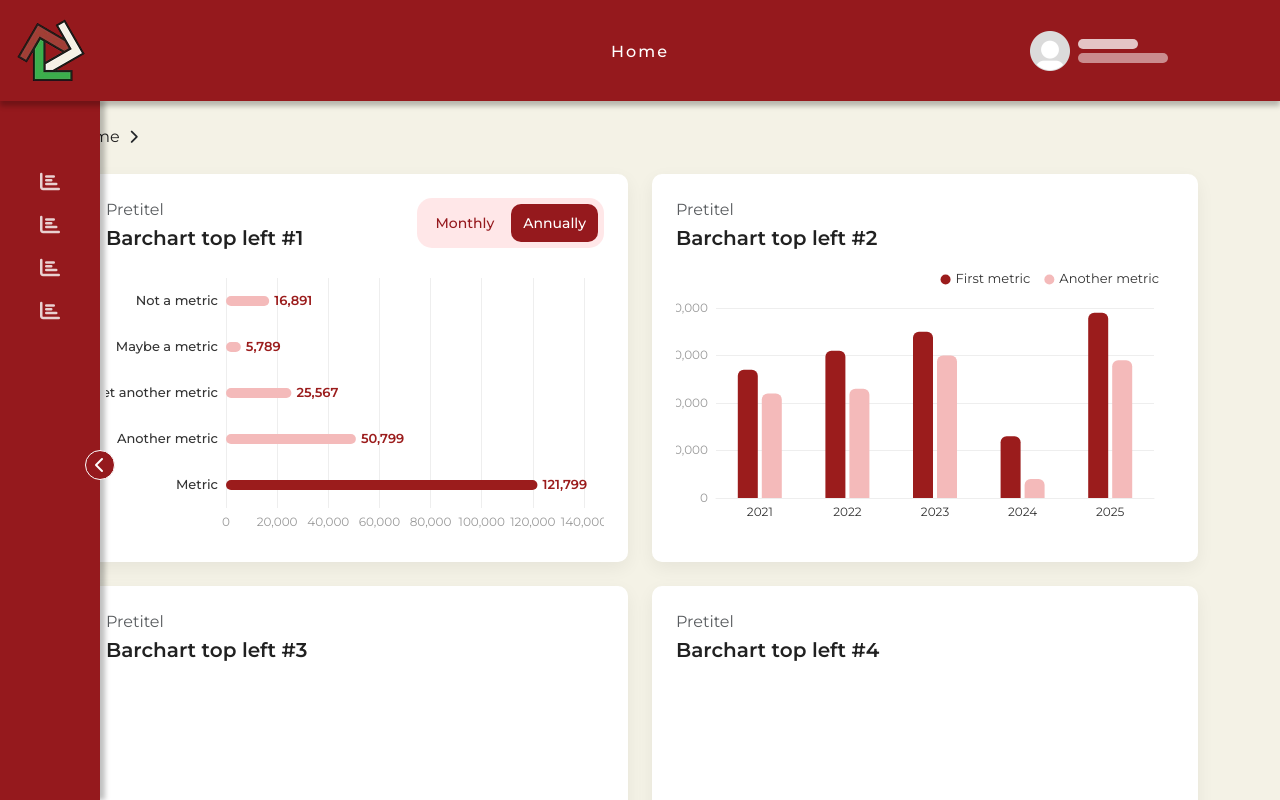
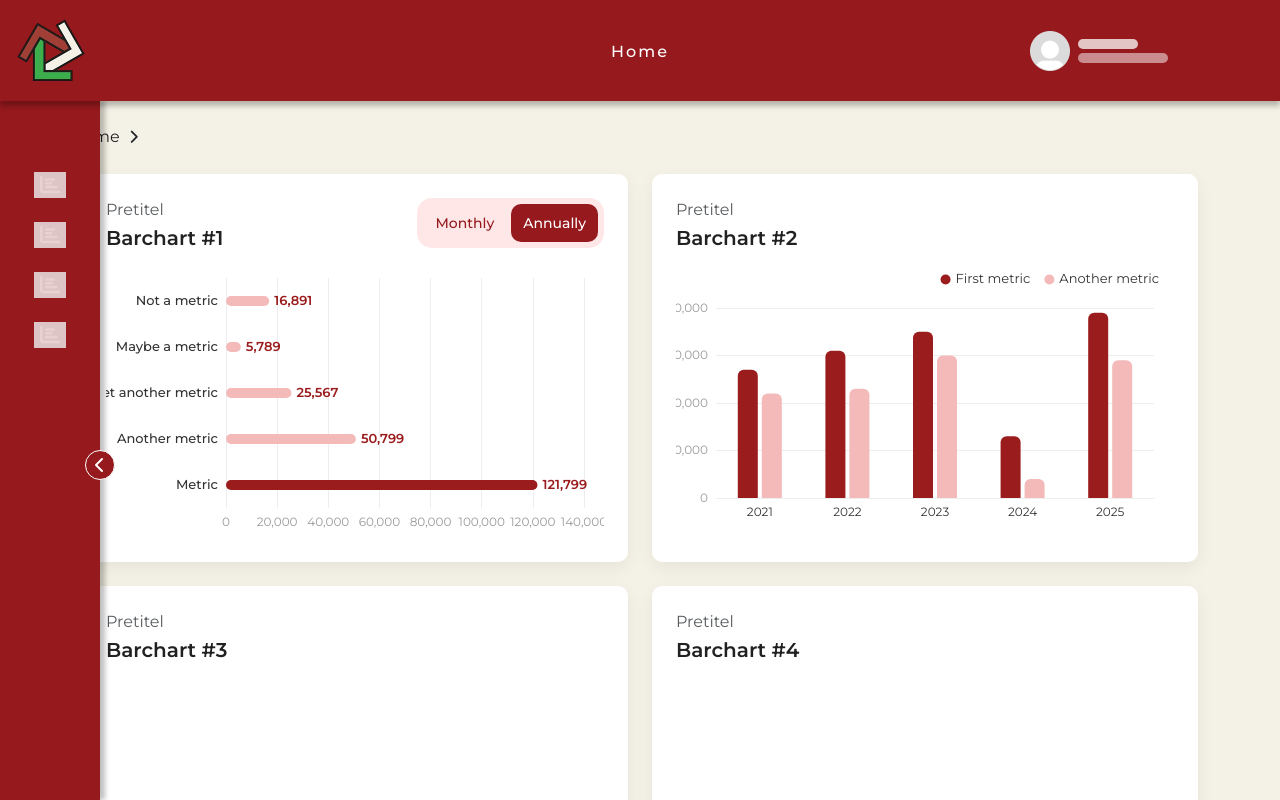
Before and after one commit to MauriceBoendermaker/Project-D, a React (Create React App) app in the folder prototype/dashboard/: page / in a window 1280 px wide. Built offline with nearby package versions, Linux system fonts and the light colour scheme.

Commit message:
Side Nav buttons now do button things
You can now select which graph / chart to show

```diff
--- a/prototype/dashboard/src/assets/scss/components/charts/_generic-chart.scss
+++ b/prototype/dashboard/src/assets/scss/components/charts/_generic-chart.scss
@@ -65,3 +65,8 @@
         }
     }
 }
+
+.chart-container.zoomed .generic-chart {
+    transform: scale(1.02);
+    transition: transform 0.3s ease;
+}
--- a/prototype/dashboard/src/components/ChartsWrapper.tsx
+++ b/prototype/dashboard/src/components/ChartsWrapper.tsx
@@ -1,29 +1,52 @@
 // This component is meant to act as a wrapper for all four charts on the main page
 
+import { useState, useEffect } from "react";
 import { GenericChart } from "./GenericChart";
 
-const chartContents = [
-    { title: "Barchart top left #1", chartId: "chart1", type: "horizontalBar" },
-    { title: "Barchart top left #2", chartId: "chart2", type: "verticalBar" },
-    { title: "Barchart top left #3", chartId: "chart3", type: "placeholder" },
-    { title: "Barchart top left #4", chartId: "chart4", type: "placeholder" },
+export const ChartsWrapper = () => {
+
+    const [zoomedChart, setZoomedChart] = useState<number | null>(null);
+
+    const chartConfigs = [
+        { title: "Barchart #1", id: "chart1", type: "horizontalBar" },
+        { title: "Barchart #2", id: "chart2", type: "verticalBar" },
+        { title: "Barchart #3", id: "chart3", type: "placeholder" },
+        { title: "Barchart #4", id: "chart4", type: "placeholder" },
     ];
 
-export const ChartsWrapper = () => {
+    useEffect(() => {
+        const onZoom = (e: any) => {
+            setZoomedChart((prev) => (prev === e.detail ? null : e.detail));
+        };
+
+        window.addEventListener("zoomChart", onZoom);
+        return () => window.removeEventListener("zoomChart", onZoom);
+    }, []);
+
+
     return (
         <section className="charts-wrapper container-fluid">
             <div className="chart-grid row g-4">
-                {chartContents.map((content, i) => (
-                    <div className="col-md-6" key={content.chartId}>
+                {chartConfigs.map((cfg, i) => {
+                    const isZoomed = zoomedChart === i;
+                    const isHidden = zoomedChart !== null && zoomedChart !== i;
+
+                    return (
+                        <div
+                            key={cfg.id}
+                            className={`chart-container ${isZoomed ? "col-12 zoomed" : isHidden ? "d-none" : "col-md-6"
+                                }`}
+                        >
                             <GenericChart
-                            title={content.title}
+                                title={cfg.title}
                                 subtitle="Pretitel"
-                            chartId={content.chartId}
-                            chartType={content.type as any}
+                                chartId={cfg.id}
+                                chartType={cfg.type as any}
                                 delayIndex={i}
                             />
                         </div>
-                ))}
+                    );
+                })}
             </div>
         </section>
     );
--- a/prototype/dashboard/src/components/nav/SideNav.tsx
+++ b/prototype/dashboard/src/components/nav/SideNav.tsx
@@ -11,15 +11,20 @@ export const SideNav = () => {
         }
     }, [collapsed]);
 
+    const handleZoom = (index: number) => {
+        const event = new CustomEvent("zoomChart", { detail: index });
+        window.dispatchEvent(event);
+    };
+
     return (
         <div className={`side-navbar-parent ${collapsed ? "collapsed" : ""}`}>
             <div className="inner-sidebar d-flex flex-column justify-content-between h-100">
                 <div className="top-section">
                     <div className="nav-buttons d-flex flex-column align-items-center gap-4 mt-5 pt-4">
-                        {[1, 2, 3, 4].map((num) => (
-                            <a key={num} href={`/graph${num}`} className="graph-button">
+                        {[1, 2, 3, 4].map((num, i) => (
+                            <button key={i} onClick={() => handleZoom(i)} className="graph-button">
                                 <i className="fas fa-chart-bar fa-lg"></i>
-                            </a>
+                            </button>
                         ))}
                     </div>
                 </div>
```
Lines whose indentation alone changed are shown as unchanged.
